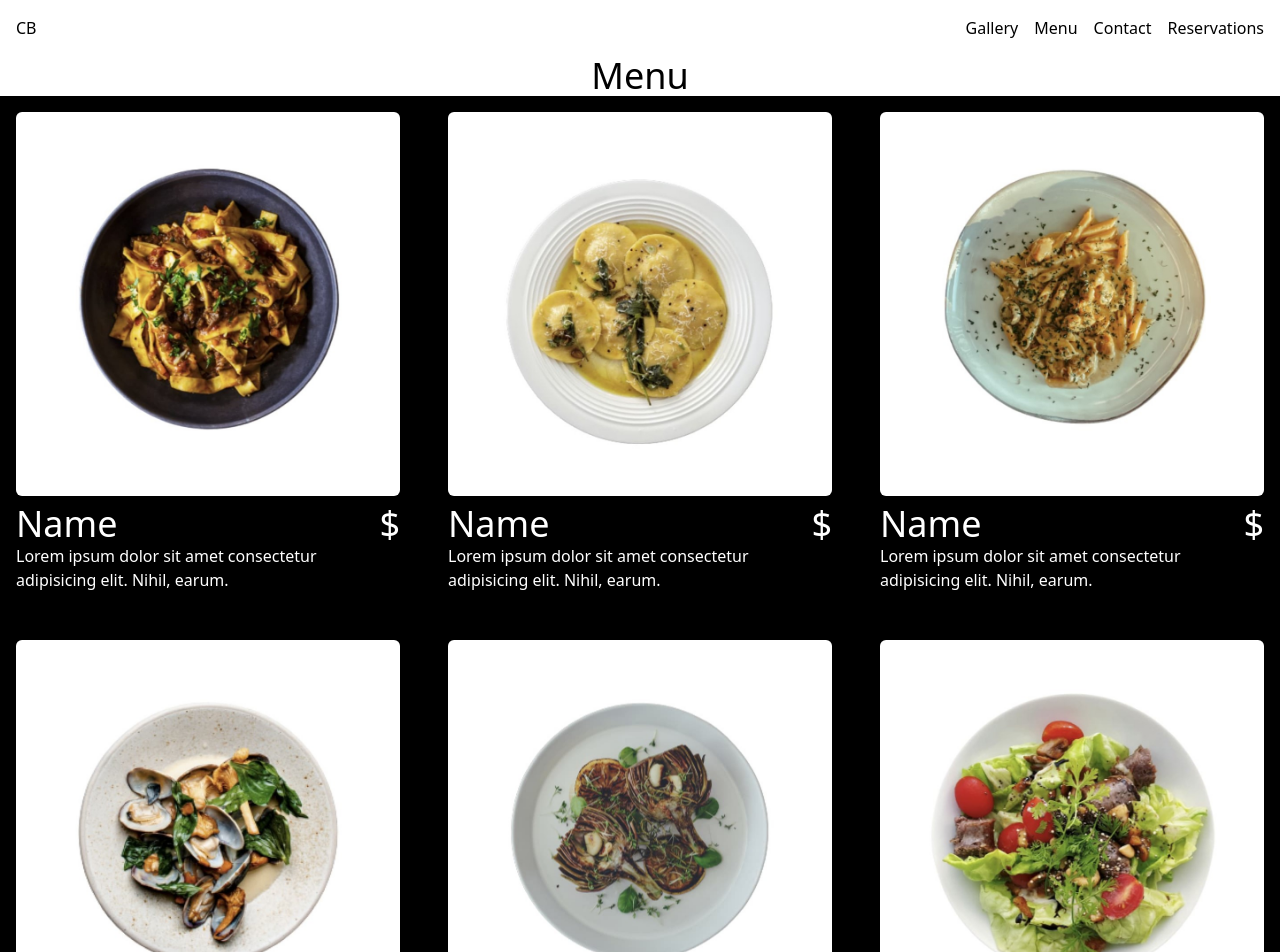
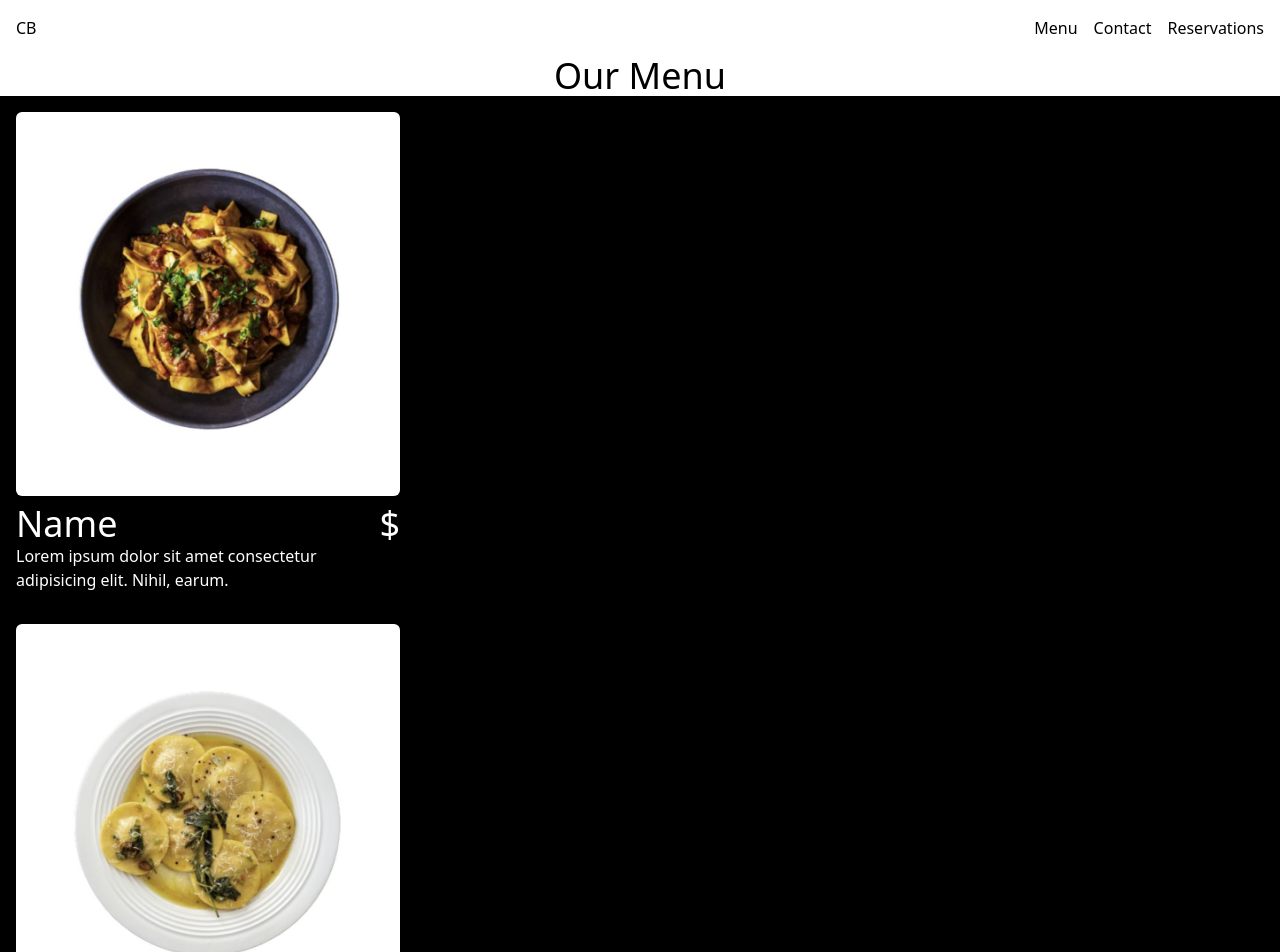
Before and after one commit to jessicamnelsonn/cpnt262-final-project, a SvelteKit app: page /menu in a window 1280 px wide. Shown: the top 952 px of the page. Built offline with nearby package versions, Linux system fonts and the light colour scheme.

Commit message:
correctly organized code for steps 1 and 2

```diff
--- a/src/lib/components/Gallery.svelte
+++ b/src/lib/components/Card.svelte
@@ -1,8 +1,10 @@
 <script>
   export let title;
   export let image;
+  export let description;
+  export let price;
+  export let url;
   export let alt;
-  export let url;
   </script>
 
   <div class="grid grid-cols-1 md:grid-cols-2 lg:grid-cols-3 gap-4 bg-black text-white">
@@ -10,7 +12,8 @@
         <a href={url} class="block">
           <article class="p-4 rounded-lg shadow-md">
             <img src={image} alt={alt} class="w-full h-auto object-cover mb-2 rounded-md">
-            <h2 class="text-4xl flex justify-between"><span>{title}</span></h2>
+            <h2 class="text-4xl flex justify-between"><span>{title}</span><span>{price}</span></h2>
+            <p>{description}</p>
           </article>
         </a>
       </section>
--- a/src/lib/components/Header.svelte
+++ b/src/lib/components/Header.svelte
@@ -1,7 +1,6 @@
 <script>
   const navItems = [
 		{ name: '', href: '/' },
-		{ name: 'Gallery', href: '/gallery' },
 		{ name: 'Menu', href: '/menu' },
 		{ name: 'Contact', href: '/contact' },
     { name: 'Reservations', href: '/reservations' }
--- a/src/lib/components/Menu.svelte
+++ /dev/null
@@ -1,17 +0,0 @@
-<script>
-import {menu} from '../menu.js'
-</script>
-
-<div class="grid grid-cols-1 md:grid-cols-2 lg:grid-cols-3 gap-4 bg-black">
-  {#each menu as { title, description, price, image, url, alt }}
-    <section>
-      <a href={url} class="block">
-        <article class="p-4 rounded-lg shadow-md">
-          <img src={image} alt={alt} class="w-full h-auto object-cover mb-2 rounded-md">
-          <h2 class="text-4xl flex justify-between text-white"><span>{title}</span><span>{price}</span></h2>
-          <p class="text-white">{description}</p>
-        </article>
-      </a>
-    </section>
-  {/each}
-</div>
--- a/src/lib/gallery.js
+++ /dev/null
@@ -1,56 +0,0 @@
-export let gallery = [
-  {
-    title: 'Name',
-    image: './images/food-1.jpg',
-    alt: '',
-    url: ''
-  },
-  {
-    title: 'Name',
-    image: './images/food-2.jpg',
-    alt: '',
-    url: ''
-  },
-  {
-    title: 'Name',
-    image: './images/food-3.jpg',
-    alt: '',
-    url: ''
-  },
-  {
-    title: 'Sicilian Citrus Infused Oysters',
-    image: './images/food-4.jpg',
-    alt: '',
-    url: ''
-  },
-  {
-    title: 'Tuscan Artichoke Symphony',
-    image: './images/food-5.jpg',
-    alt: '',
-    url: ''
-  },
-  {
-    title: 'Riviera Medley',
-    image: './images/food-6.jpg',
-    alt: '',
-    url: ''
-  },
-  {
-    title: 'Amaretto Infused Panna Cotta',
-    image: './images/food-7.jpg',
-    alt: '',
-    url: ''
-  },
-  {
-    title: 'Italian Meringue Perfection',
-    image: './images/food-8.jpg',
-    alt: '',
-    url: ''
-  },
-  {
-    title: 'Tricolore Rustica Pizza',
-    image: './images/food-9.jpg',
-    alt: '',
-    url: ''
-  },
-];
--- a/src/routes/gallery/+page.svelte
+++ /dev/null
@@ -1,11 +0,0 @@
-<script>
-  import {gallery} from '../../lib/gallery.js'
-  import Gallery from "../../lib/components/Gallery.svelte";
-</script>
-
-<main>
-  <h1 class="text-4xl text-center">Gallery</h1>
-  {#each gallery as gallery}
-    <Gallery {...gallery} />
-  {/each}
-</main>
--- a/src/routes/menu/+page.svelte
+++ b/src/routes/menu/+page.svelte
@@ -1,7 +1,14 @@
 <script>
-	import Menu from '../../lib/components/Menu.svelte';
+  import {galleryInfo} from '../../lib/menu.js'
+  import Card from "../../lib/components/Card.svelte";
+	const pageTitle = 'Gallery';
 </script>
-
-<h1 class="text-4xl text-center">Menu</h1>
-
-<Menu />
+<svelte:head>
+		<title>{pageTitle}</title>
+</svelte:head>
+<main>
+	<h1 class="text-4xl text-center">Our Menu</h1>
+  {#each galleryInfo as card}
+    <Card {...card} />
+  {/each}
+</main>
```
Also changed, not shown: src/lib/menu.js.
